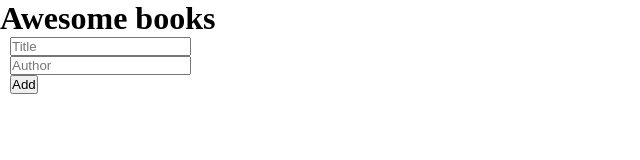
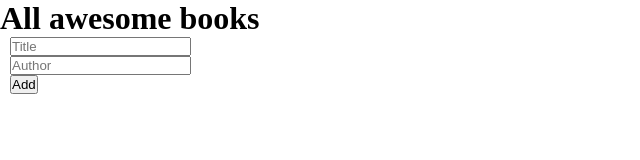
Before and after one commit to Alejandro-Bernal-M/Awesome-books, a plain HTML site: page index.html in a window 1280 px wide. Shown: the whole page, without its empty margins (0-640 px from the left). Drawn offline with Linux system fonts and the light colour scheme.

Commit message:
changed h1 on index.html

```diff
--- a/index.html
+++ b/index.html
@@ -8,7 +8,7 @@
   <title>Awesome books</title>
 </head>
 <body>
-  <h1>Awesome books</h1>
+  <h1>All awesome books</h1>
   <div class="books-holder"></div>
   <form class="add-form">
     <label> <input type="text" id="title" placeholder="Title"></label>
```
